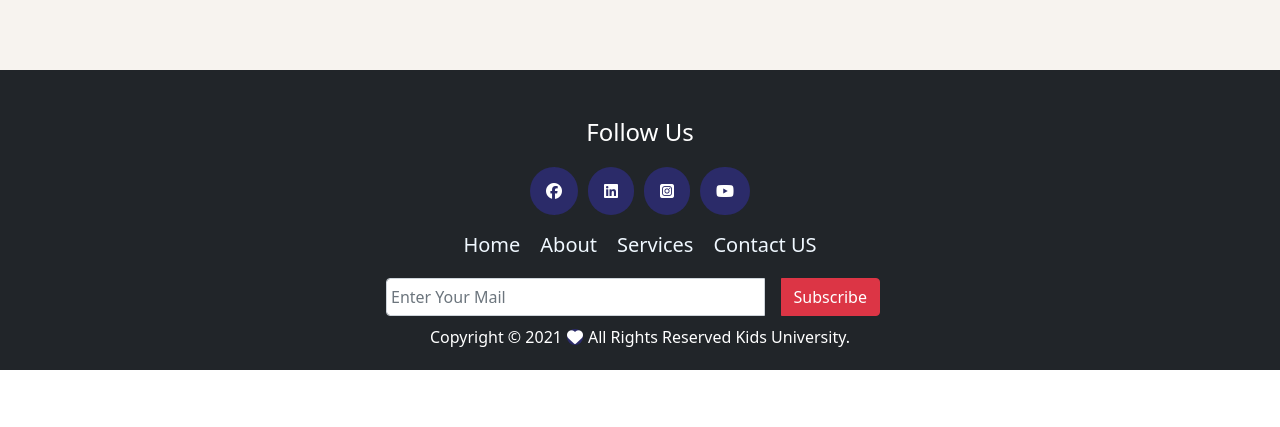
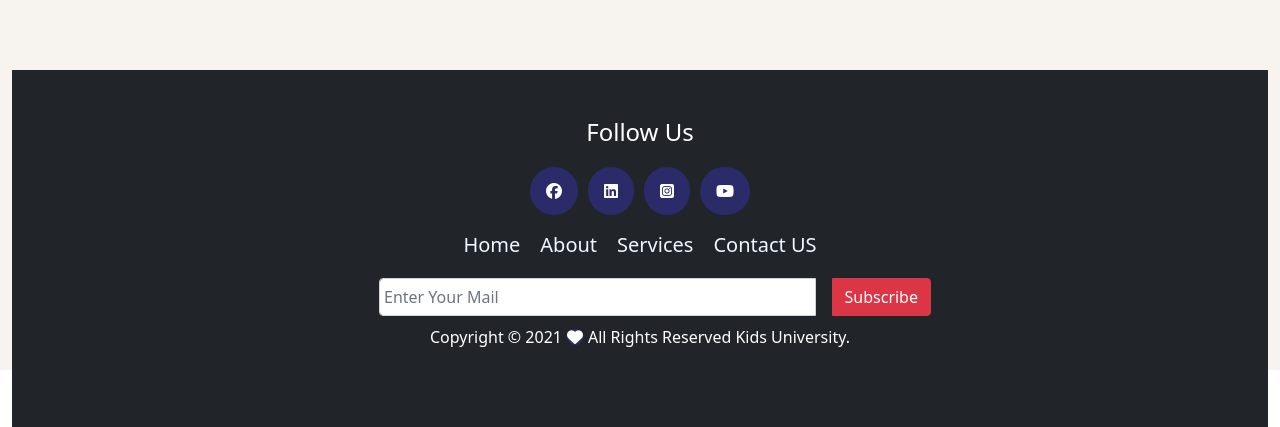
Before and after one commit to nosrat-nosha/Kids-University, a React (Create React App) app: page / in a window 1280 px wide. Shown: the part 3772-4199 px from the top of the page. Built offline with nearby package versions, Linux system fonts and the light colour scheme.

Commit message:
all done

```diff
--- a/src/Components/Footer/Footer.css
+++ b/src/Components/Footer/Footer.css
@@ -19,5 +19,5 @@
 	padding: 10px;
 }
 .footer-input {
-	margin-left: 248px;
+	margin-left: 299px;
 }
--- a/src/Components/Footer/Footer.js
+++ b/src/Components/Footer/Footer.js
@@ -7,11 +7,11 @@ const Footer = () => {
 	return (
 		<div>
 			<div
-				className="container-fluid footer-container bg-dark text-white footer-margin "
+				className="container-fluid footer-container  text-white footer-margin "
 				fixed="bottom"
 			>
-				<div className="container">
-					<div className="row text-center">
+				<div className="container-fluid bg-dark">
+					<div className="row text-center ">
 						<div className="col-md-12">
 							<p className="p-5  footer-icon">
 								<h4 className="mb-3">Follow Us</h4>
```
